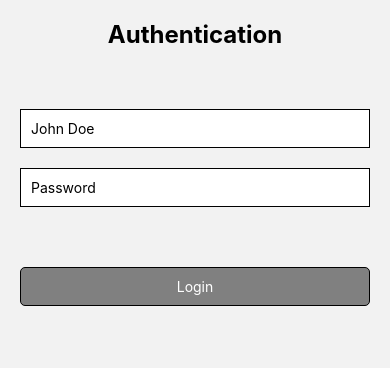
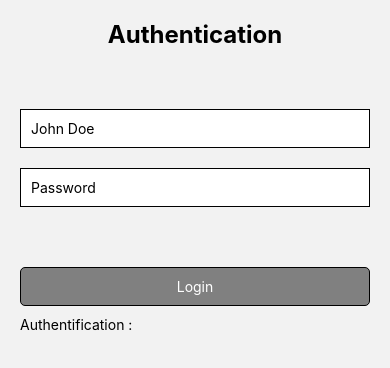
Before and after one commit to Nathan1607/AppMobileMovies, a React Native app: screen /Auth in a window 390 px wide. Shown: the top 368 px of the page. Built offline with nearby package versions, Linux system fonts and the light colour scheme.

Commit message:
Update AuthController / Auth Screen

```diff
--- a/App.tsx
+++ b/App.tsx
@@ -3,16 +3,26 @@ import { NavigationContainer } from '@react-navigation/native';
 import { createNativeStackNavigator } from '@react-navigation/native-stack';
 import Home from './src/screens/Home';
 import Auth from './src/screens/Auth';
+import { AuthProvider } from './src/providers/AuthContext';
 
 const Stack = createNativeStackNavigator();
 
 export default function App() {
   return (
     <NavigationContainer>
-      <Stack.Navigator initialRouteName="Auth">
-        <Stack.Screen name="Auth" component={Auth} options={{ headerShown: false }} />
-        <Stack.Screen name="Home" component={Home} options={{ headerShown: false }} />
-      </Stack.Navigator>
+      <AuthProvider>
+        <Stack.Navigator initialRouteName="Auth">
+          <Stack.Screen name="Auth" component={Auth} options={{ headerShown: false }} />
+          <Stack.Screen name="Home" component={Home} options={{ headerShown: false }} />
+        </Stack.Navigator>
+      </AuthProvider>
     </NavigationContainer>
   );
 }
+
+/*
+Création d'un dossier Router
+Créer un fichier index.tsx dans le dossier Router
+Créer plein de fichier pour chaque Stack de Route
+Voir ce site : https://reactnavigation.org/docs/auth-flow
+*/
--- a/src/providers/AuthContext.tsx
+++ b/src/providers/AuthContext.tsx
@@ -1,3 +1,4 @@
+import { useNavigation, NavigationProp } from '@react-navigation/native';
 import React, { createContext, useState, ReactNode, useContext } from 'react';
 
 interface AuthContextType {
@@ -7,26 +8,31 @@ interface AuthContextType {
     setPassword: (password: string) => void;
     login: (username: string, password: string) => void;
     logout: () => void;
+    isAuthenticated: boolean;
 }
 
 export const AuthContext = createContext<AuthContextType>({} as AuthContextType);
 
 export const AuthProvider: React.FC<{ children: ReactNode }> = ({ children }) => {
+
     const [username, setUsername] = useState<string>('');
     const [password, setPassword] = useState<string>('');
+    const [isAuthenticated, setIsAuthenticated] = useState<boolean>(false);
 
     const login = (username: string, password: string) => {
         setUsername(username);
         setPassword(password);
+        setIsAuthenticated(true);
     };
 
     const logout = () => {
         setUsername('');
         setPassword('');
+        setIsAuthenticated(false);
     };
 
     return (
-        <AuthContext.Provider value={{ username, setUsername, password, setPassword, login, logout }}>
+        <AuthContext.Provider value={{ username, setUsername, password, setPassword, login, logout, isAuthenticated }}>
             {children}
         </AuthContext.Provider>
     );
--- a/src/screens/Auth.tsx
+++ b/src/screens/Auth.tsx
@@ -3,16 +3,20 @@ import { Text, View, SafeAreaView, TextInput, StyleSheet, TouchableOpacity } fro
 import { useContext } from 'react';
 import { useAuth } from '../providers/AuthContext';
 import { AuthContext } from '../providers/AuthContext';
+import { useNavigation } from '@react-navigation/native';
 
-export default () => {
+export default ({navigation}: any) => {
 
     const { login } = useAuth();
 
     const { username, setUsername } = useContext(AuthContext);
     const { password, setPassword } = useContext(AuthContext);
+    const { isAuthenticated } = useContext(AuthContext);
 
-    const handleLogin = () => {
-        login(username, password);
+    const handleLogin = async () => {
+        await login(username, password);
+
+        navigation.navigate('Home');
     }
 
     return (
@@ -24,6 +28,7 @@ export default () => {
                 <TouchableOpacity style={styles.button} onPress={handleLogin}>
                     <Text style={styles.textButton}>Login</Text>
                 </TouchableOpacity>
+                <Text>Authentification : {isAuthenticated}</Text>
             </View>
         </SafeAreaView>
     )
--- a/src/screens/Home.tsx
+++ b/src/screens/Home.tsx
@@ -3,7 +3,7 @@ import React, { useContext } from "react";
 import { Text } from "react-native-elements";
 import { CounterContext } from "../providers/CounterContext";
 
-export default () => {
+export default ({navigation} : any) => {
     const { counter, setCounter } = useContext(CounterContext);
 
     const handleClickCounter = (type: 'minus' | 'plus') => {
@@ -18,7 +18,7 @@ export default () => {
         <View style={styles.container}>
             <Text h4 style={styles.header}>Home</Text>
             <View style={styles.counterContainer}>
-                <TouchableOpacity style={styles.button} onPress={() => handleClickCounter('minus')}>
+                <TouchableOpacity style={styles.button} onPress={() => navigation.navigate('Auth')}>
                     <Text style={styles.buttonText}>-</Text>
                 </TouchableOpacity>
                 <Text style={styles.counterText}>{counter}</Text>
```
